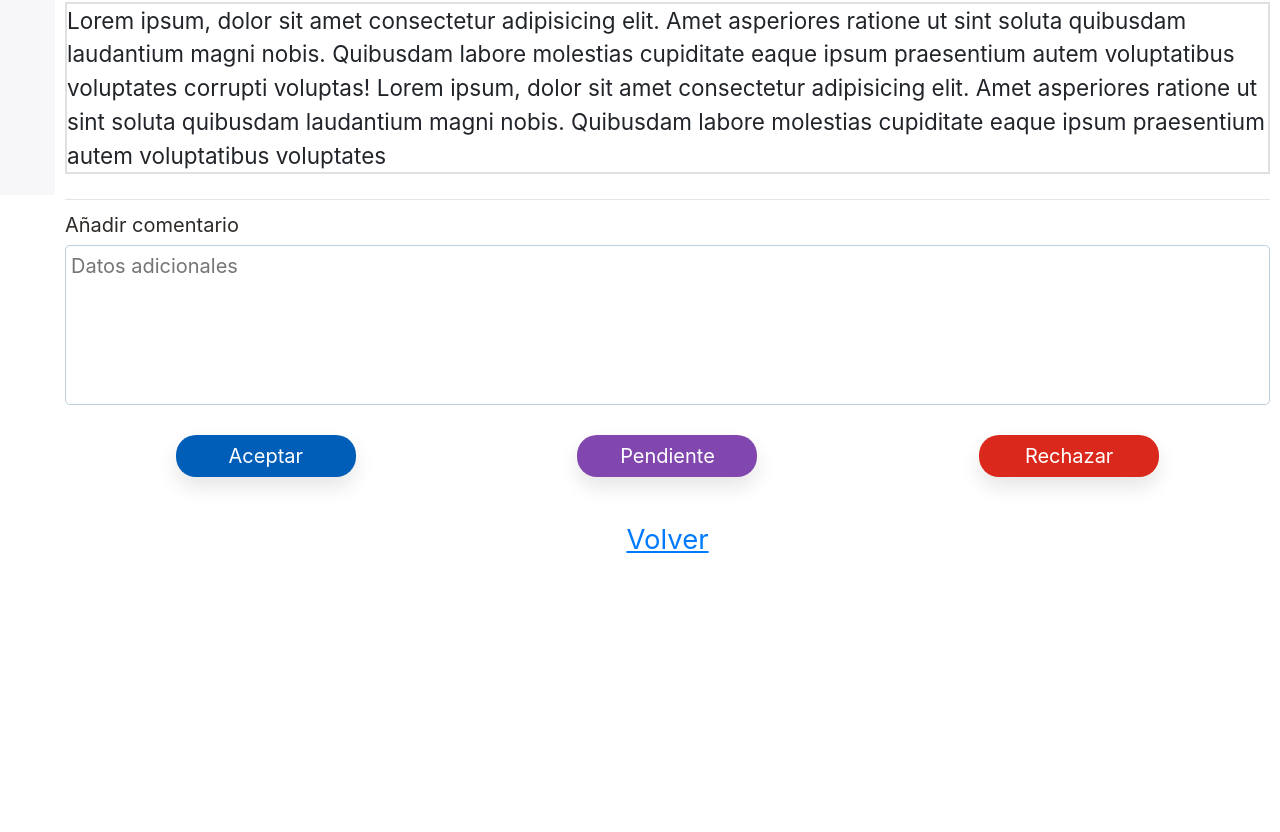
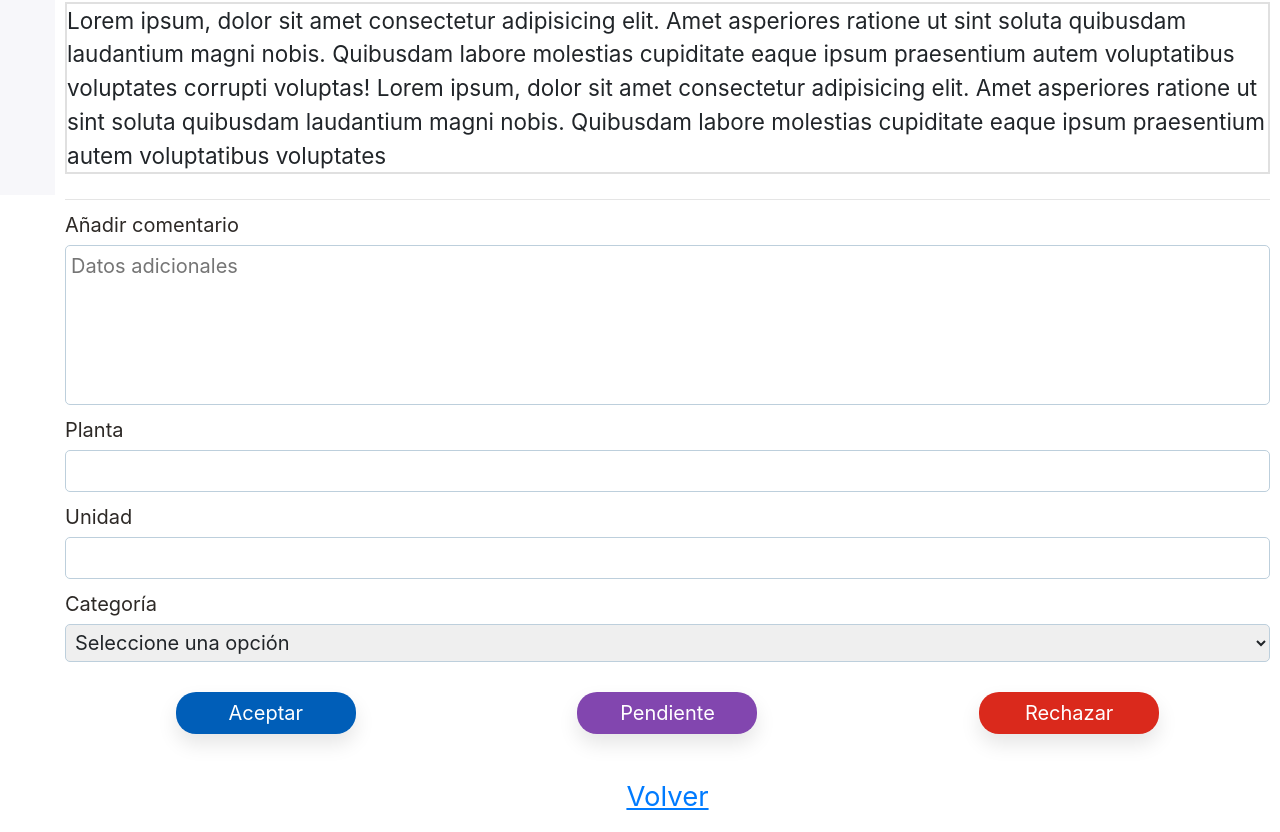
Before and after one commit to MilzCode/fron-bhf, a Next.js app: page /nuevas-solicitudes/1 in a window 1280 px wide. Shown: the part 605-1437 px from the top of the page. Before the commit the page ends 1180 px from the top, so only its background shows below. Built offline with nearby package versions, Linux system fonts and the light colour scheme.

Commit message:
feat: [solicitud].tsx now has planta field, unidad field and categoria field

```diff
--- a/pages/nuevas-solicitudes/[solicitud].tsx
+++ b/pages/nuevas-solicitudes/[solicitud].tsx
@@ -13,6 +13,7 @@ const SolicitudEncargado = () => {
   const DGE = true;
   const router = useRouter();
   const [comentarios, setComentarios] = useState("");
+  const [planta, setPlanta] = useState("");
 
   //Tomaremos solicitud con 3 estados posibles:
   // - Aceptada: true
@@ -48,6 +49,19 @@ const SolicitudEncargado = () => {
     }
     setEnviada(true);
   };
+  const handlePlanta = (e: any) => {
+    let nuevaPlanta = e.target.value;
+    setSolicitud(nuevaPlanta);
+  };
+  const handleUnidad = (e: any) => {
+    let nuevaUnidad = e.target.value;
+    setSolicitud(nuevaUnidad);
+  };
+  const handleCategoria = (e: any) => {
+    let nuevaCategoria = e.target.value;
+    setSolicitud(nuevaCategoria);
+  };
+
 
   const handleSubmit = () => {
     //Si la solicitud se va a estado pendiente
@@ -125,6 +139,29 @@ const SolicitudEncargado = () => {
             }}
           ></textarea>
         </div>
+        <div className="LABELINPUT">
+          <label htmlFor="planta">
+            Planta
+          </label>
+          <input onChange={handlePlanta} id="planta" name="planta" type="text" />
+        </div>
+        <div className="LABELINPUT">
+          <label htmlFor="unidad">
+            Unidad
+          </label>
+          <input onChange={handleUnidad} id="unidad" name="unidad" type="text" />
+        </div>
+        <div className="LABELINPUT">
+          <label htmlFor="categoria">
+            Categoría
+          </label>
+          <select onChange={handleCategoria} name="categoria" id="categoria">
+            <option value="">Seleccione una opción</option>
+            <option value="academico">Académico</option>
+            <option value="noAcademico">No académico</option>
+            <option value="exfuncionario">Exfuncionario</option>
+          </select>
+        </div>
         <div className="BOTONES">
           <button type="button" className="BOTON" onClick={handleAceptar}>
             Aceptar
@@ -160,8 +197,8 @@ const SolicitudEncargado = () => {
             {solicitud
               ? "¿Desea aceptar la solicitud?"
               : solicitud === null && DGE
-              ? "¿Dejar Solicitud en estado Pendiente?"
-              : "¿Desea Rechazar la solicitud?"}
+                ? "¿Dejar Solicitud en estado Pendiente?"
+                : "¿Desea Rechazar la solicitud?"}
             &nbsp;&nbsp;&nbsp;&nbsp; &nbsp;&nbsp;&nbsp;&nbsp;
           </VentanaModal>
         )}
```
